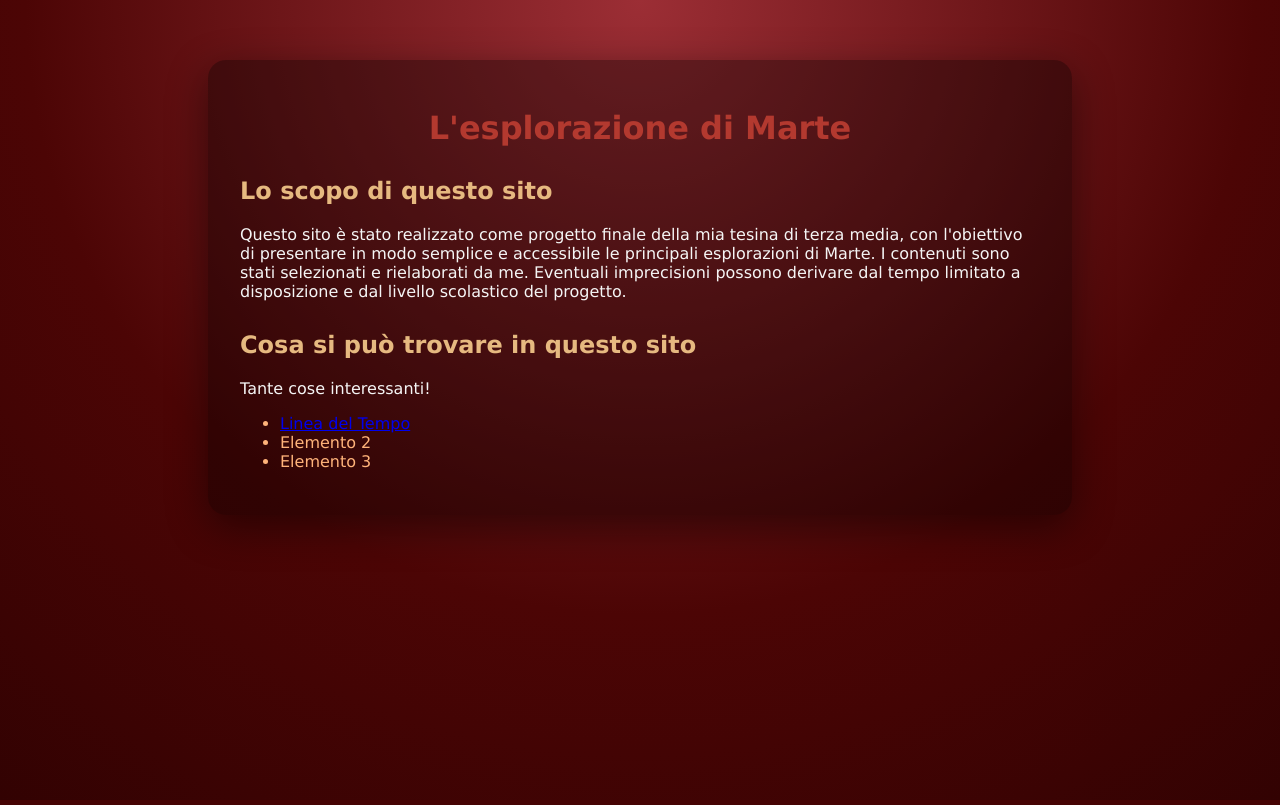
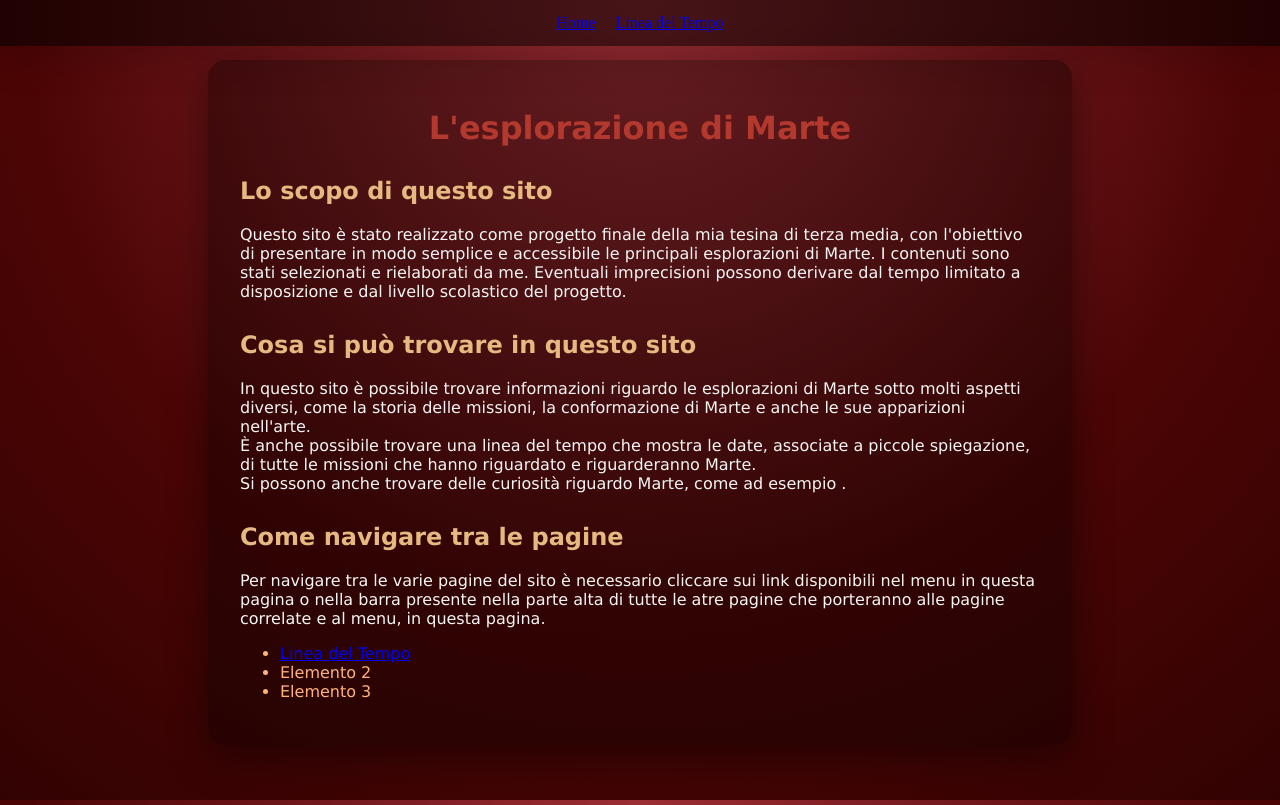
Before and after one commit to numberbark14717/progetto-finale, a Flask app: page / in a window 1280 px wide. Run offline with Flask 3, Linux system fonts and the light colour scheme.

Commit message:
aggiunta barra di navigazione. sistemato il sistema di centratura dei siti nella barra di navigazione

```diff
--- a/static/css/style.css
+++ b/static/css/style.css
@@ -8,8 +8,31 @@ margin: valore;       = spazio ESTERNO
 padding: valore;      = spazio INTERNO
 line-height: valore;  = spaziatura tra le righe*/
 
+.navbar {
+    position: fixed;
+    top: 0;
+    left: 0;
+    right: 0;
+    width: 100%;
+    background: rgba(0, 0, 0, 0.55);
+    box-shadow: 0 12px 40px rgba(0, 0, 0, 0.15);
+    border-color: rgba(0, 0, 0, 0.08);
+        padding: 14px 0;
+}
+
+.navbar-inner {
+    max-width: 800px;
+    margin: 0 auto;
+    display: flex;
+    justify-content: center;
+    gap: 20px;
+    padding: 0 32px;
+    height: 100%;
+}
+
 .container {
     max-width: 800px;
+    margin-top: 80px;
     margin: 60px auto;
     padding: 28px 32px;
     background: rgba(0, 0, 0, 0.35);
--- a/templates/index.html
+++ b/templates/index.html
@@ -11,13 +11,33 @@
     <title>Home page</title>
 </head>
 
+<div class="navbar">
+  <div class="navbar-inner">
+    <a href="{{ url_for('home') }}">Home</a>
+    <a href="{{ url_for('linea_tempo') }}">Linea del Tempo</a>
+  </div>
+</div>
+
 <body>
     <div class="container">
         <h1>L'esplorazione di Marte</h1>
         <h2>Lo scopo di questo sito</h2>
-        <p>Questo sito è stato realizzato come progetto finale della mia tesina di terza media, con l'obiettivo di presentare in modo semplice e accessibile le principali esplorazioni di Marte. I contenuti sono stati selezionati e rielaborati da me. Eventuali imprecisioni possono derivare dal tempo limitato a disposizione e dal livello scolastico del progetto.</p>
+        <p>Questo sito è stato realizzato come progetto finale della mia tesina di terza media,
+            con l'obiettivo di presentare in modo semplice e accessibile le principali esplorazioni di Marte.
+            I contenuti sono stati selezionati e rielaborati da me.
+            Eventuali imprecisioni possono derivare dal tempo limitato a disposizione e dal livello scolastico del progetto.</p>
         <h2>Cosa si può trovare in questo sito</h2>
-        <p>Tante cose interessanti!</p>
+        <p>In questo sito è possibile trovare informazioni riguardo le esplorazioni di Marte sotto molti aspetti diversi,
+            come la storia delle missioni, la conformazione di Marte e anche le sue apparizioni nell'arte.<br>
+            <!-- me del futuro, ricordati che br serve per gli a capo e che questo formato è per i commenti-->
+            È anche possibile trovare una linea del tempo che mostra le date, associate a piccole spiegazione,
+            di tutte le missioni che hanno riguardato e riguarderanno Marte.<br>
+            Si possono anche trovare delle curiosità riguardo Marte, come ad esempio .
+        </p>
+        <h2>Come navigare tra le pagine</h2>
+        <p>Per navigare tra le varie pagine del sito è necessario cliccare sui link disponibili nel menu in questa pagina
+            o nella barra presente nella parte alta di tutte le atre pagine che porteranno alle pagine correlate e al menu,
+            in questa pagina.</p>
         <ul>
             <li><a href="{{ url_for('linea_tempo') }}">Linea del Tempo</a></li>
             <li>Elemento 2</li>
```
Also changed, not shown: README.md.
